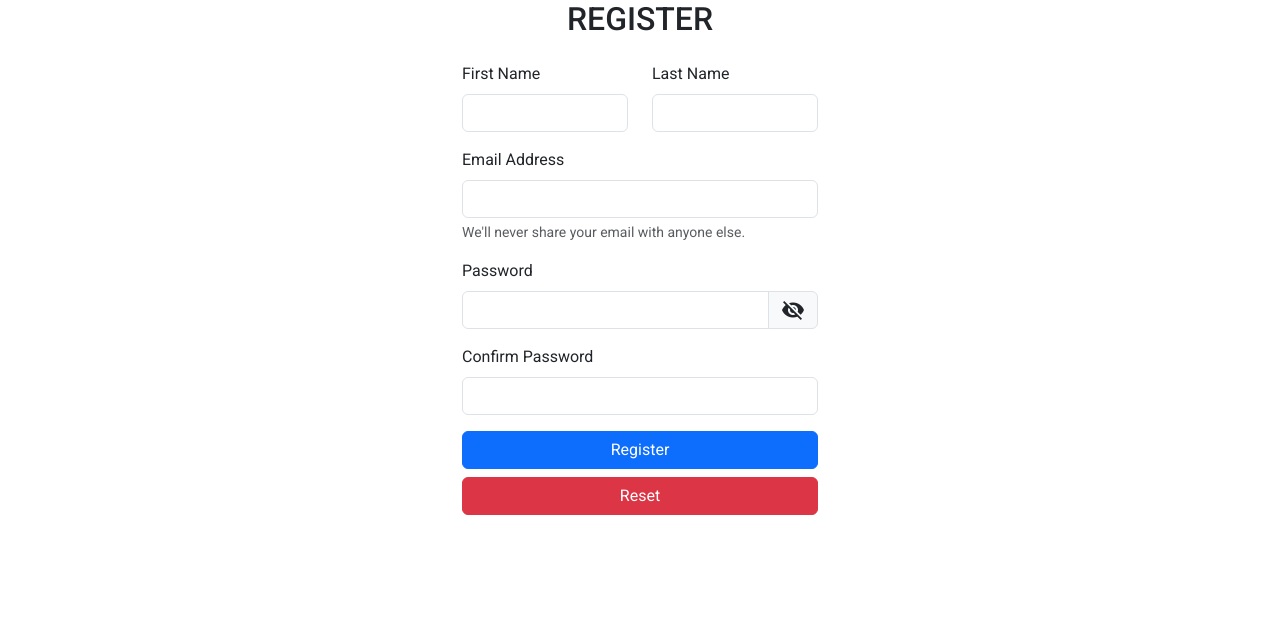
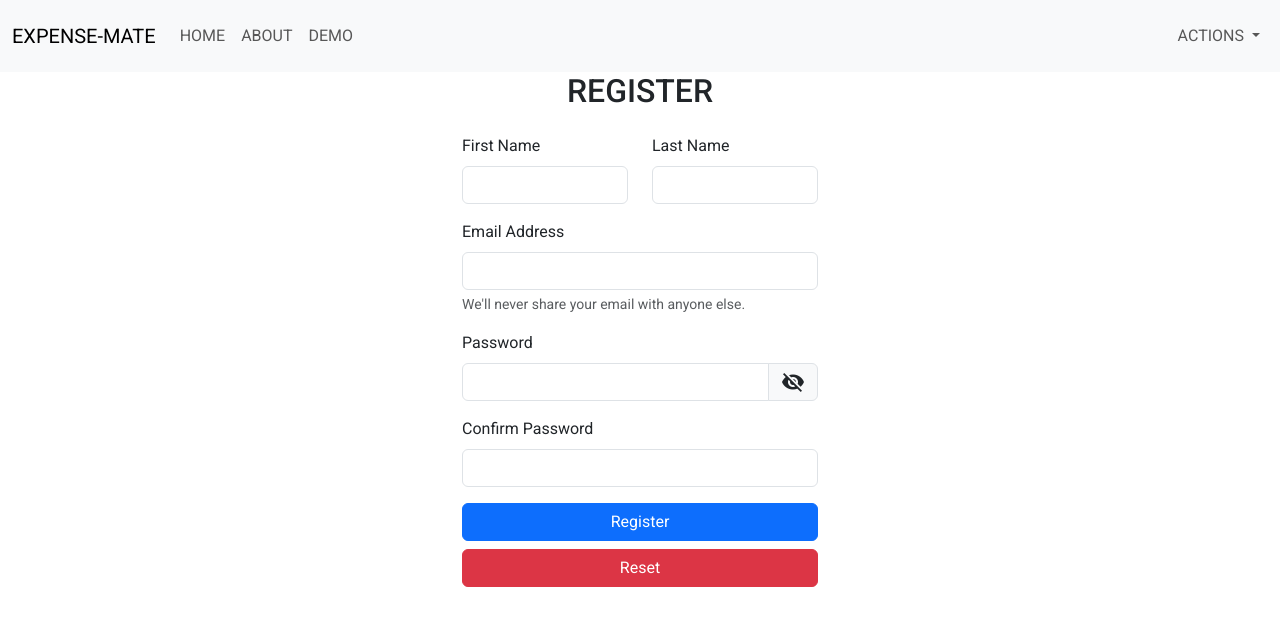
Before and after one commit to r15priyanshu/ExpenseMate-Frontend, an Angular app: page /register in a window 1280 px wide. Shown: the top 626 px of the page. Built offline with nearby package versions, Linux system fonts and the light colour scheme.

Commit message:
Completed NavBar Design

```diff
--- a/src/app/app.component.html
+++ b/src/app/app.component.html
@@ -1 +1,2 @@
+<app-navbar />
 <router-outlet />
--- a/src/app/app.component.ts
+++ b/src/app/app.component.ts
@@ -1,12 +1,11 @@
 import { Component } from '@angular/core';
 import { RouterOutlet } from '@angular/router';
+import { NavbarComponent } from './components/navbar/navbar.component';
 
 @Component({
   selector: 'app-root',
-  imports: [RouterOutlet],
+  imports: [RouterOutlet, NavbarComponent],
   templateUrl: './app.component.html',
-  styleUrl: './app.component.scss'
+  styleUrl: './app.component.scss',
 })
-export class AppComponent {
-  title = 'ExpenseMate-Frontend';
-}
+export class AppComponent {}
--- /dev/null
+++ b/src/app/components/navbar/navbar.component.html
@@ -0,0 +1,53 @@
+<nav class="navbar navbar-expand-lg navbar-light bg-light pt-3 pb-3">
+    <div class="container-fluid">
+        <a class="navbar-brand" routerLink="/home">{{navBarHeadingName}}</a>
+        <button class="navbar-toggler" type="button" data-bs-toggle="collapse" data-bs-target="#navbarSupportedContent"
+            aria-controls="navbarSupportedContent" aria-expanded="false" aria-label="Toggle navigation">
+            <span class="navbar-toggler-icon"></span>
+        </button>
+        <div class="collapse navbar-collapse" id="navbarSupportedContent">
+            <ul class="navbar-nav me-auto mb-2 mb-lg-0">
+                <li class="nav-item">
+                    <a class="nav-link" aria-current="page" routerLink="/home" routerLinkActive="custom-active-link"
+                        [routerLinkActiveOptions]="{exact:true}">HOME</a>
+                </li>
+                <li class="nav-item">
+                    <a class="nav-link" routerLink="/about" routerLinkActive="custom-active-link"
+                        [routerLinkActiveOptions]="{exact:true}">ABOUT</a>
+                </li>
+                <li class="nav-item">
+                    <a class="nav-link" routerLink="/about/demo" routerLinkActive="custom-active-link"
+                        [routerLinkActiveOptions]="{exact:true}">DEMO</a>
+                </li>
+                @if(isLoggedIn){
+                <li class="nav-item">
+                    <a class="nav-link" routerLink="/dashboard" routerLinkActive="custom-active-link"
+                        [routerLinkActiveOptions]="{exact:false}">DASHBOARD</a>
+                </li>
+                <li class="nav-item">
+                    <a class="nav-link" routerLink="/profile" routerLinkActive="custom-active-link"
+                        [routerLinkActiveOptions]="{exact:true}">{{userDetails?.firstName | uppercase}}</a>
+                </li>
+                }
+
+            </ul>
+            <ul class="navbar-nav ms-auto mb-2 mb-lg-0">
+                <li class="nav-item dropdown">
+                    <a class="nav-link dropdown-toggle" href="#" id="navbarDropdown" role="button"
+                        data-bs-toggle="dropdown" aria-expanded="false">
+                        ACTIONS
+                    </a>
+                    <ul class="dropdown-menu dropdown-menu-end" aria-labelledby="navbarDropdown">
+                        @if (!isLoggedIn) {
+                        <li><a class="dropdown-item" routerLink="/login">Login</a></li>
+                        <li><a class="dropdown-item" routerLink="/register">Register</a></li>
+                        }
+                        @if(isLoggedIn){
+                        <li><a class="dropdown-item" (click)="handleLogout()">Logout</a></li>
+                        }
+                    </ul>
+                </li>
+            </ul>
+        </div>
+    </div>
+</nav>
--- /dev/null
+++ b/src/app/components/navbar/navbar.component.scss
@@ -0,0 +1,4 @@
+.custom-active-link {
+  font-size: 18px;
+  font-weight: bold;
+}
--- /dev/null
+++ b/src/app/components/navbar/navbar.component.ts
@@ -0,0 +1,45 @@
+import { Component, OnDestroy, OnInit } from '@angular/core';
+import { GlobalConstants } from '../../constants/global-constants';
+import { LoginAndRegisterService } from '../../services/login-and-register.service';
+import { Router, RouterModule } from '@angular/router';
+import { UserDto } from '../../dtos/UserDto';
+import { UpperCasePipe } from '@angular/common';
+import { Subscription } from 'rxjs';
+
+@Component({
+  selector: 'app-navbar',
+  imports: [RouterModule, UpperCasePipe],
+  templateUrl: './navbar.component.html',
+  styleUrl: './navbar.component.scss',
+})
+export class NavbarComponent implements OnInit, OnDestroy {
+  public navBarHeadingName: string = GlobalConstants.APPLICATION_NAME;
+  public isLoggedIn: boolean = false;
+  public userDetails: UserDto | null = null;
+  private userLoggedInSubscription!: Subscription;
+
+  constructor(
+    private loginAndRegisterService: LoginAndRegisterService,
+    private router: Router
+  ) {}
+
+  ngOnInit(): void {
+    console.log('Inside ngOnInit of NavbarComponent.');
+    this.userLoggedInSubscription =
+      this.loginAndRegisterService.userLoggedInSubject.subscribe((value) => {
+        this.userDetails =
+          this.loginAndRegisterService.getLoggedInUserDetails();
+        this.isLoggedIn = value;
+        console.log(
+          'Inside ngOnInit of NavbarComponent: Consuming : isLoggedIn = ',
+          this.isLoggedIn
+        );
+      });
+  }
+
+  handleLogout() {}
+
+  ngOnDestroy(): void {
+    this.userLoggedInSubscription.unsubscribe();
+  }
+}
--- a/src/app/constants/global-constants.ts
+++ b/src/app/constants/global-constants.ts
@@ -1,6 +1,7 @@
 import { environment } from '../../environments/environment';
 
 export const GlobalConstants = {
+  APPLICATION_NAME: 'EXPENSE-MATE',
   REGISTER_URL: `${environment.BACKEND_BASE_URL}/auth/register`,
   LOGIN_URL: `${environment.BACKEND_BASE_URL}/auth/login`,
 
```
Also changed, not shown: 1 other file (tests, documents, lock files or other folders).
